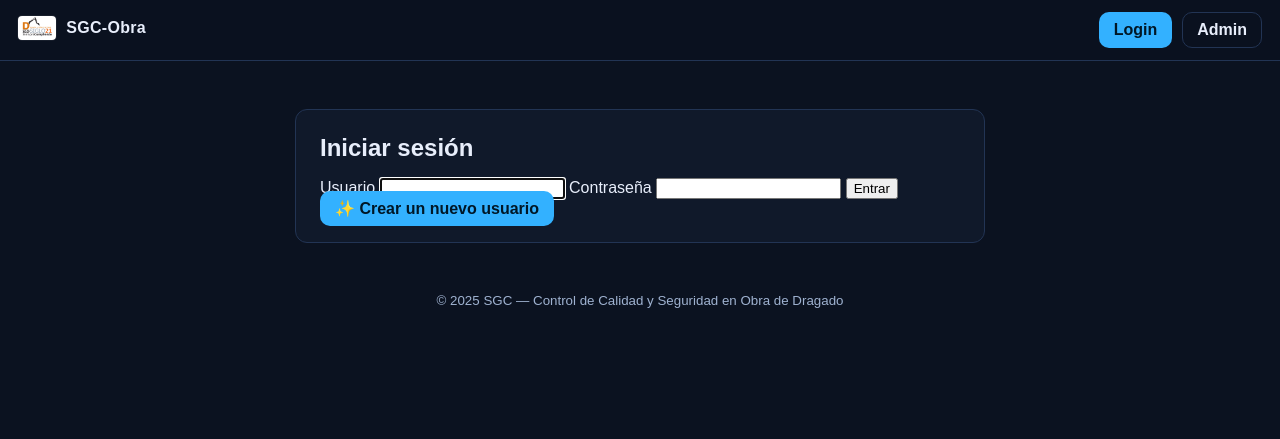
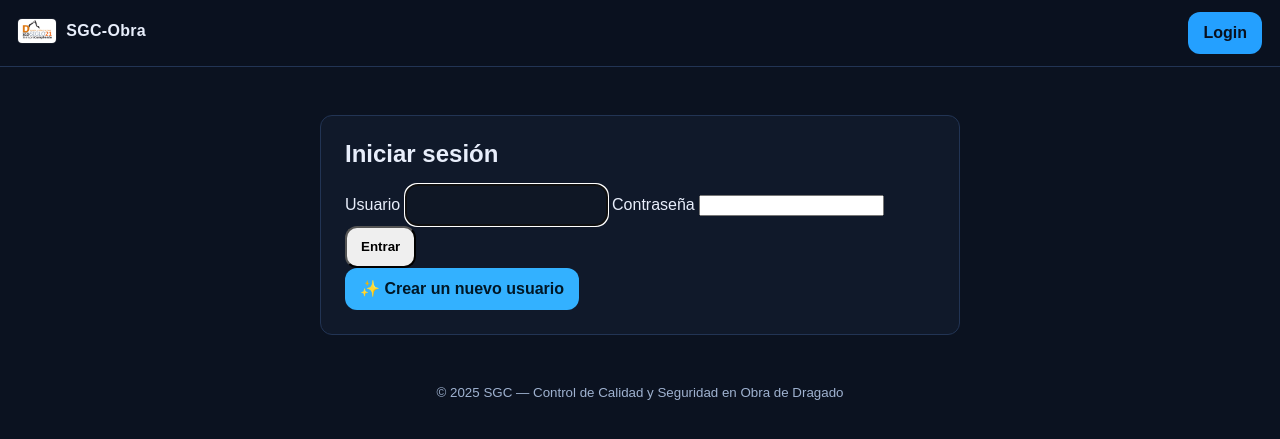
Before and after one commit to Mag0de0z2099/Proyecto-Codex, a Flask app: page /auth/login in a window 1280 px wide. Shown: the top 439 px of the page. Run offline with Flask 3, Linux system fonts and the light colour scheme; parts of the project's set-up code (start-up, migrations or seed data) failed here and were passed over; some libraries are stand-ins or nearby versions.

Commit message:
feat(ui): grid y botones uniformes + logout

```diff
--- /dev/null
+++ b/app/static/css/app.css
@@ -0,0 +1,56 @@
+:root{
+  --gap:12px;
+  --gap-lg:16px;
+  --radius:12px;
+  --btn-h:42px;
+  --fw:600;
+}
+
+*{box-sizing:border-box;}
+
+.btn, button, input[type="submit"]{
+  display:inline-flex; align-items:center; justify-content:center;
+  height:var(--btn-h); padding:0 14px; gap:8px;
+  border-radius:var(--radius); font-weight:var(--fw);
+  line-height:1; text-decoration:none; cursor:pointer;
+}
+
+.btn-primary{ background:#24a0ff; color:#09111f; border:1px solid transparent; }
+.btn-outline{ background:transparent; color:#cfe8ff; border:1px solid #2b3a50; }
+.btn-danger{ background:#ef4444; color:#fff; border:1px solid transparent; }
+.btn-ghost{ background:transparent; color:#cfe8ff; border:1px solid transparent; }
+
+.btn-group{ display:flex; flex-wrap:wrap; gap:var(--gap); align-items:center; }
+.btn-group form{ display:flex; flex-wrap:wrap; gap:var(--gap); align-items:center; }
+.btn-wide{ min-width:132px; }
+.btn-sm{ height:36px; padding:0 12px; }
+.btn-block{ width:100%; }
+
+input[type="text"],input[type="email"],input[type="date"],select,textarea{
+  border:1px solid #2b3a50; background:#0f1725; color:#dbe8ff;
+  border-radius:var(--radius); padding:10px 12px; height:var(--btn-h);
+}
+textarea{ min-height:var(--btn-h); height:auto; }
+
+.toolbar{ display:flex; gap:var(--gap); align-items:center; flex-wrap:wrap; }
+.stack-v{ display:flex; flex-direction:column; gap:var(--gap); }
+.stack-h{ display:flex; gap:var(--gap); align-items:center; flex-wrap:wrap; }
+
+/* Grid de “tabla” utilizada en Admin/Usuarios */
+.table-grid{ display:grid; gap:var(--gap); align-items:center; }
+.table-grid.header-6{ grid-template-columns: 1.4fr .8fr .6fr 1fr 1fr 1.2fr; }
+.table-grid > .th{ font-weight:var(--fw); opacity:.85; }
+.table-grid .row{ display:contents; }
+
+/* Formularios horizontales (Bitácoras) */
+.form-grid{
+  display:grid;
+  grid-template-columns: 220px 220px 180px minmax(280px,1fr) 160px;
+  gap:var(--gap); align-items:center;
+}
+
+@media (max-width: 900px){
+  .table-grid.header-6{ grid-template-columns:1fr; }
+  .form-grid{ grid-template-columns:1fr; }
+  .btn-wide{ width:100%; }
+}
--- a/app/templates/base.html
+++ b/app/templates/base.html
@@ -5,6 +5,7 @@
   <meta name="viewport" content="width=device-width,initial-scale=1" />
   <title>{% block title %}SGC — Obra de Dragado{% endblock %}</title>
   <link rel="stylesheet" href="{{ url_for('static', filename='css/custom.css') }}?v=2">
+  <link rel="stylesheet" href="{{ url_for('static', filename='css/app.css') }}">
 </head>
 <body>
   <header class="navbar">
@@ -15,8 +16,15 @@
       </span>
     </div>
     <nav class="nav-right">
-      <a class="btn" href="{{ url_for('auth.login') }}">Login</a>
-      <a class="btn outline" href="{{ url_for('admin.dashboard') }}">Admin</a>
+      {% set is_logged = current_user.is_authenticated or session.get('user') %}
+      <div class="toolbar" style="margin-left:auto">
+        {% if is_logged %}
+          <a class="btn btn-outline" href="{{ url_for('admin.dashboard') }}">Admin</a>
+          <a class="btn btn-primary" href="{{ url_for('auth.logout') }}">Logout</a>
+        {% else %}
+          <a class="btn btn-primary" href="{{ url_for('auth.login') }}">Login</a>
+        {% endif %}
+      </div>
     </nav>
   </header>
 
```
Also changed, not shown: app/blueprints/admin/templates/admin/bitacoras.html (+13 -9 lines), app/blueprints/admin/templates/admin/users.html (+38 -37 lines).
